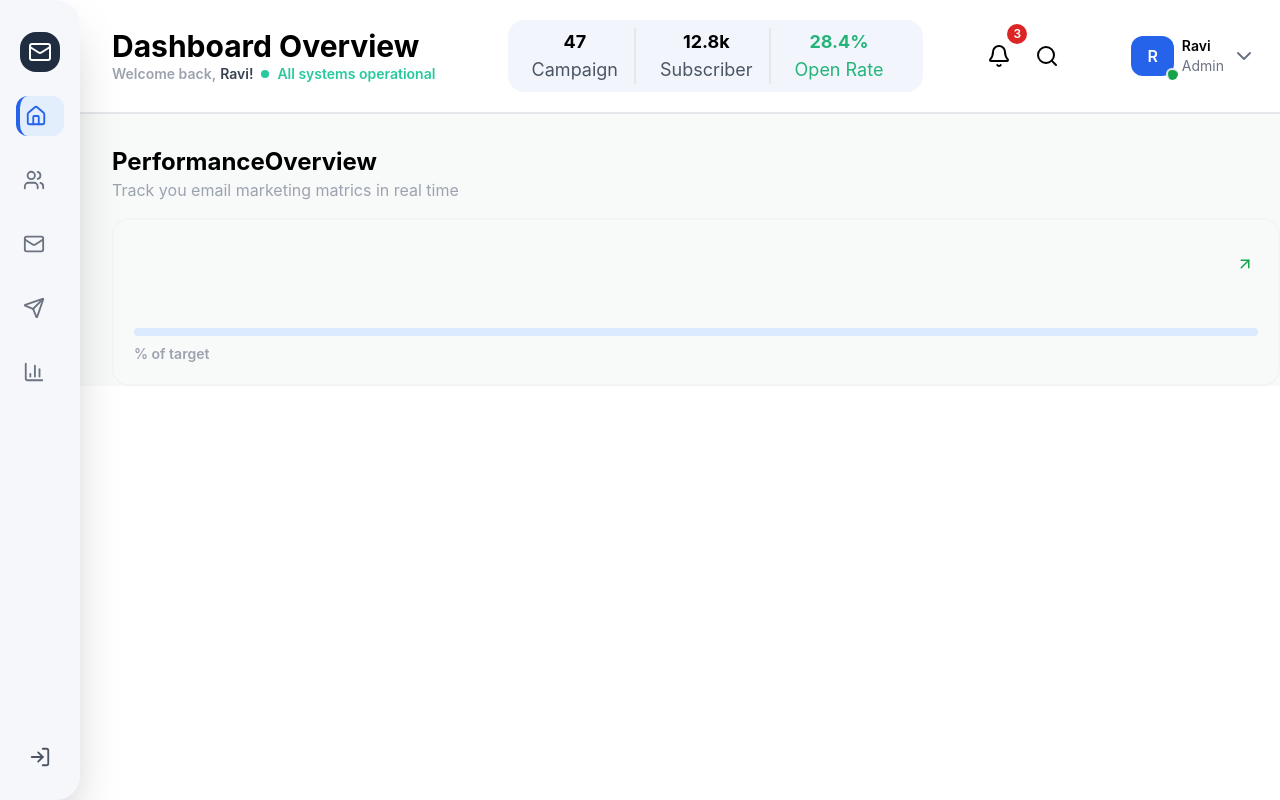
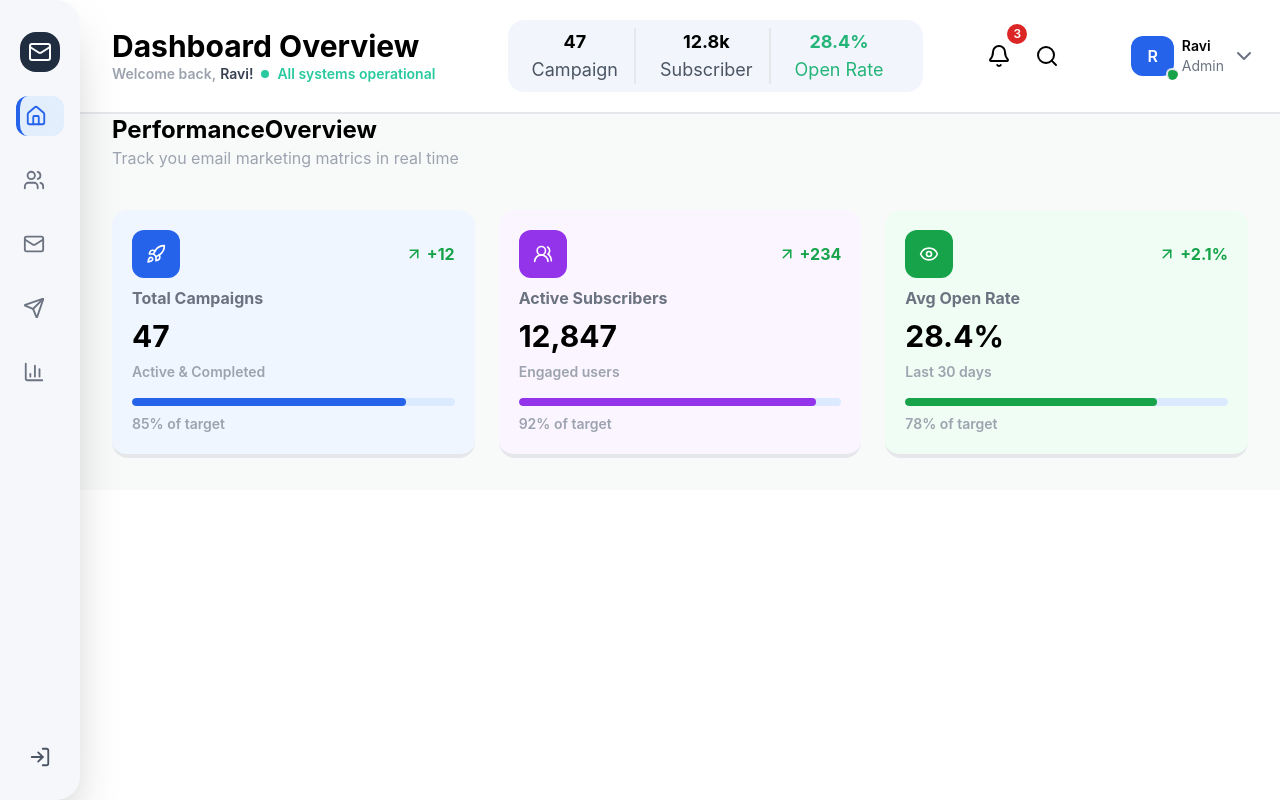
Before and after one commit to techieshruti/Globopersona-project-Frontend-UI-Redesign, a React (Vite) app: page / in a window 1280 px wide. Built offline with nearby package versions, Linux system fonts and the light colour scheme.

Commit message:
added performance overview card

```diff
--- a/src/components/Dashboard/DashboardMetricCard.jsx
+++ b/src/components/Dashboard/DashboardMetricCard.jsx
@@ -1,5 +1,5 @@
 import React from 'react'
-import { Rocket, ArrowUpRight } from "lucide-react";
+import { ArrowUpRight } from "lucide-react";
 
 const DashboardMetricCard = ({
   title,
@@ -13,7 +13,7 @@ const DashboardMetricCard = ({
 }) => {
   return (
     <div>
-        <div className={`${bgColor} p-5 rounded-2xl flex flex-col gap-2 mt-4 border-2 border-gray-100`}>
+        <div className={`${bgColor} p-5 rounded-2xl flex flex-col gap-2 mt-4 border-b-4 border-gray-200`}>
 
             {/* Top row */}
             <div className='flex justify-between items-center'>
--- a/src/components/Dashboard/PerformanceOverview.jsx
+++ b/src/components/Dashboard/PerformanceOverview.jsx
@@ -1,19 +1,56 @@
 import React from 'react'
 import DashboardMetricCard from './DashboardMetricCard';
+import { Rocket, ArrowUpRight, UsersRound, Eye,Shell, TrendingDown, DollarSign, Target} from "lucide-react";
+
+const metrics = [
+  {
+    title: "Total Campaigns",
+    value: "47",
+    subtitle: "Active & Completed",
+    progress: 85,
+    trend: "+12",
+    icon: <Rocket size={20} className="text-white" />,
+    bgColor: "bg-blue-50",
+    barColor: "bg-blue-600",
+  },
+  {
+    title: "Active Subscribers",
+    value: "12,847",
+    subtitle: "Engaged users",
+    progress: 92,
+    trend: "+234",
+    icon: <UsersRound size={20} className="text-white" />,
+    bgColor: "bg-purple-50",
+    barColor: "bg-purple-600",
+  },
+  {
+    title: "Avg Open Rate",
+    value: "28.4%",
+    subtitle: "Last 30 days",
+    progress: 78,
+    trend: "+2.1%",
+    icon: <Eye size={20} className="text-white" />,
+    bgColor: "bg-green-50",
+    barColor: "bg-green-600",
+  },
+];
 
 const PerformanceOverview = () => {
   return (
-    <div className='bg-[#f8fafa]'>
-        <div className='ml-8'>
-        {/* Performance Overview heading */}
+    <div className='bg-[#f8fafa] px-8 pb-8'>
+
+        {/* Heading */}
         <div>
-            <h1 className='text-2xl font-bold pt-8'>PerformanceOverview</h1>
-            <p className='text-gray-400 font-normal'>Track you email marketing matrics in real time</p>
+            <h1 className='text-2xl font-bold'>PerformanceOverview</h1>
+            <p className='text-gray-400'>Track you email marketing matrics in real time</p>
         </div>
 
         {/* Performance Overview Card */}
-        <DashboardMetricCard/>
-    </div>
+         <div className="grid grid-cols-3 gap-6 mt-6">
+        {metrics.map((item) => (
+          <DashboardMetricCard key={item.title} {...item} />
+        ))}
+      </div>
     </div>
   )
 }
```
